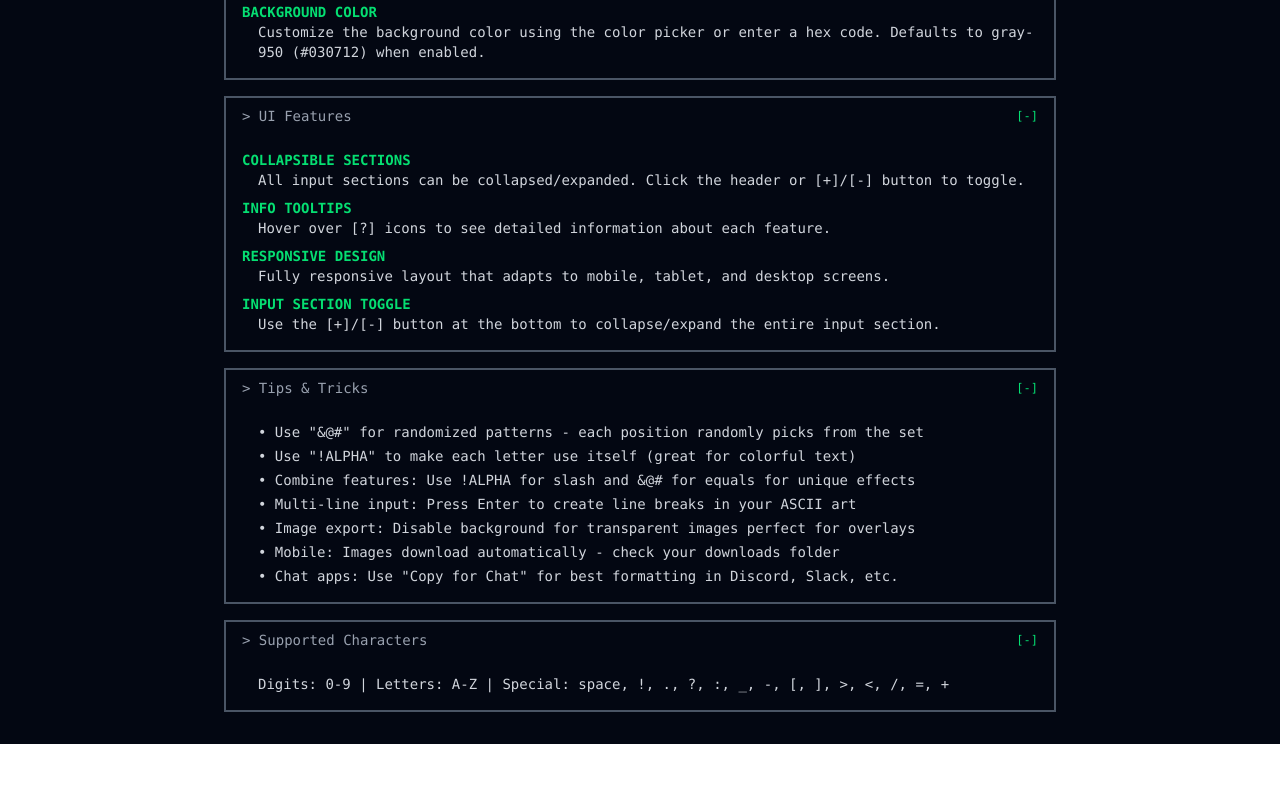
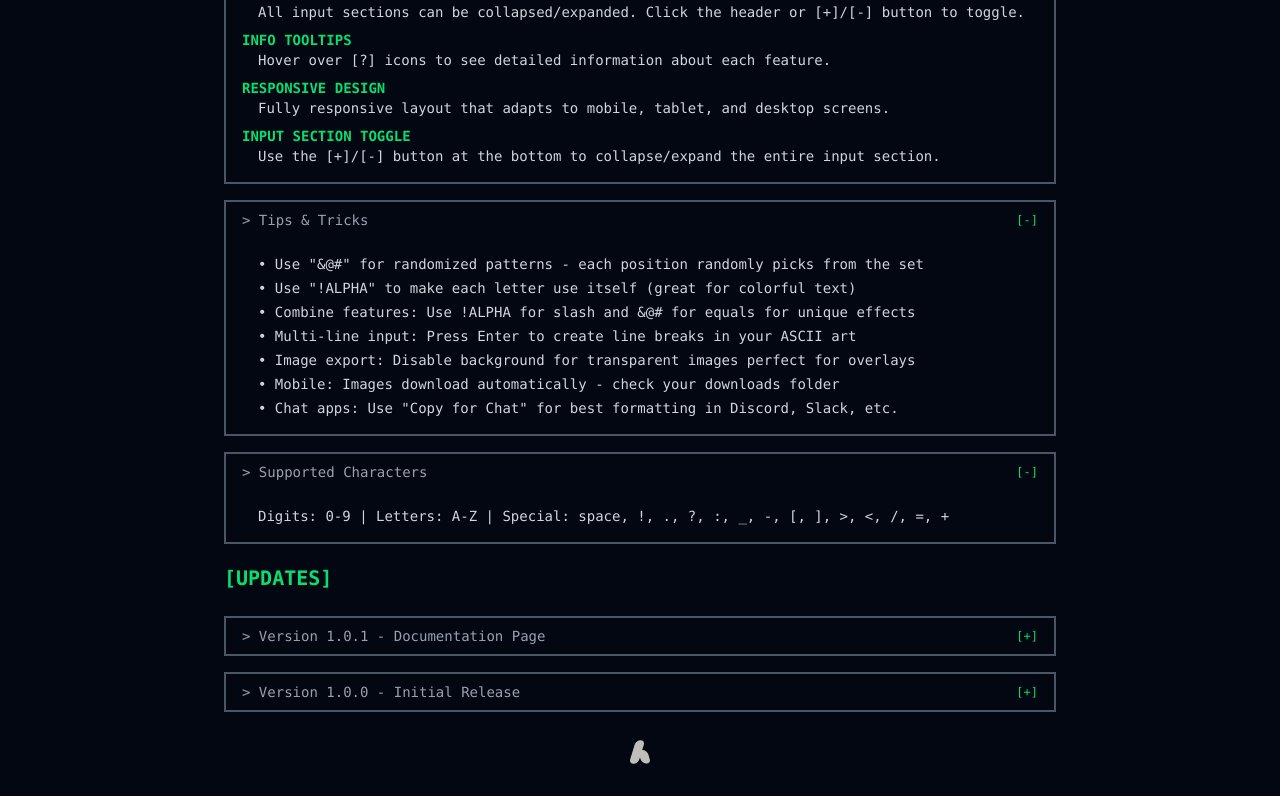
Before and after one commit to abelyon/asciiart, a React app: page /doc in a window 1280 px wide. Shown: the part 1722-2518 px from the top of the page. Before the commit the page ends 2466 px from the top, so only its background shows below. Built offline with nearby package versions, Linux system fonts and the light colour scheme; the HTML template or start-up script is replaced by a standard one.

Commit message:
Add author information to package.json, update README with author details, implement dark background in CSS, add logo asset, and swap Documentation and Updates components in DocumentationPage

```diff
--- a/package.json
+++ b/package.json
@@ -2,6 +2,7 @@
   "name": "frontend",
   "private": true,
   "version": "0.0.0",
+  "author": "Your Name <your.email@example.com>",
   "type": "module",
   "scripts": {
     "dev": "vite --host",
--- a/src/components/Navbar.tsx
+++ b/src/components/Navbar.tsx
@@ -6,7 +6,7 @@ export const Navbar = forwardRef<HTMLElement>((props, ref) => {
   const isDocPage = location.pathname === '/doc';
 
   return (
-    <nav ref={ref} className="fixed top-0 left-0 right-0 w-full border-b-2 border-gray-800 bg-gray-950 z-50">
+    <nav ref={ref} className="fixed top-0 left-0 right-0 w-full border-b-2 border-gray-800 bg-gray-950 z-50" style={{ backgroundColor: '#030712' }}>
       <div className="max-w-7xl mx-auto px-4 sm:px-6 py-3 flex items-center justify-between">
         <Link
           to="/"
--- a/src/index.css
+++ b/src/index.css
@@ -40,3 +40,10 @@
 .info-group:hover .info-tooltip {
   display: block;
 }
+
+/* Ensure body and html have dark background to prevent white flash on mobile */
+body, html {
+  background-color: #030712;
+  margin: 0;
+  padding: 0;
+}
--- a/src/pages/DocumentationPage.tsx
+++ b/src/pages/DocumentationPage.tsx
@@ -1,6 +1,7 @@
 import { Layout } from '../components/Layout';
 import { Documentation } from '../components/Documentation';
 import { Updates } from '../components/Updates';
+import logo from '../assets/logo.svg';
 
 export const DocumentationPage = () => {
   return (
@@ -8,16 +9,33 @@ export const DocumentationPage = () => {
       <div className="max-w-4xl mx-auto p-4 sm:p-6 md:p-8">
         <div className="mb-4 sm:mb-6">
           <h1 className="text-green-400 text-base sm:text-lg md:text-xl font-bold" style={{ fontFamily: 'var(--font-space-grotesk)' }}>
+            [DOCUMENTATION]
+          </h1>
+        </div>
+        <Documentation />
+        <div className="mb-4 mt-5 sm:mb-6">
+          <h1 className="text-green-400 text-base sm:text-lg md:text-xl font-bold" style={{ fontFamily: 'var(--font-space-grotesk)' }}>
             [UPDATES]
           </h1>
         </div>
         <Updates />
-        <div className="mb-4 mt-5 sm:mb-6">
-          <h1 className="text-green-400 text-base sm:text-lg md:text-xl font-bold" style={{ fontFamily: 'var(--font-space-grotesk)' }}>
-            [DOCUMENTATION]
-          </h1>
+        <div className="pt-6">
+          <div className="flex items-center justify-center">
+            <a
+              href="https://github.com/abelyon"
+              target="_blank"
+              rel="noopener noreferrer"
+              className="flex items-center gap-2 text-gray-500 hover:text-green-400 transition-colors"
+              style={{ fontFamily: 'var(--font-space-mono)' }}
+            >
+              <img
+                src={logo}
+                alt="Logo"
+                className="mt-1 w-6 h-6 sm:w-6 sm:h-6 opacity-75 hover:opacity-100 transition-opacity"
+              />
+            </a>
+          </div>
         </div>
-        <Documentation />
       </div>
     </Layout>
   );
```
Also changed, not shown: src/assets/logo.svg (added), 1 other file (tests, documents, lock files or other folders).
